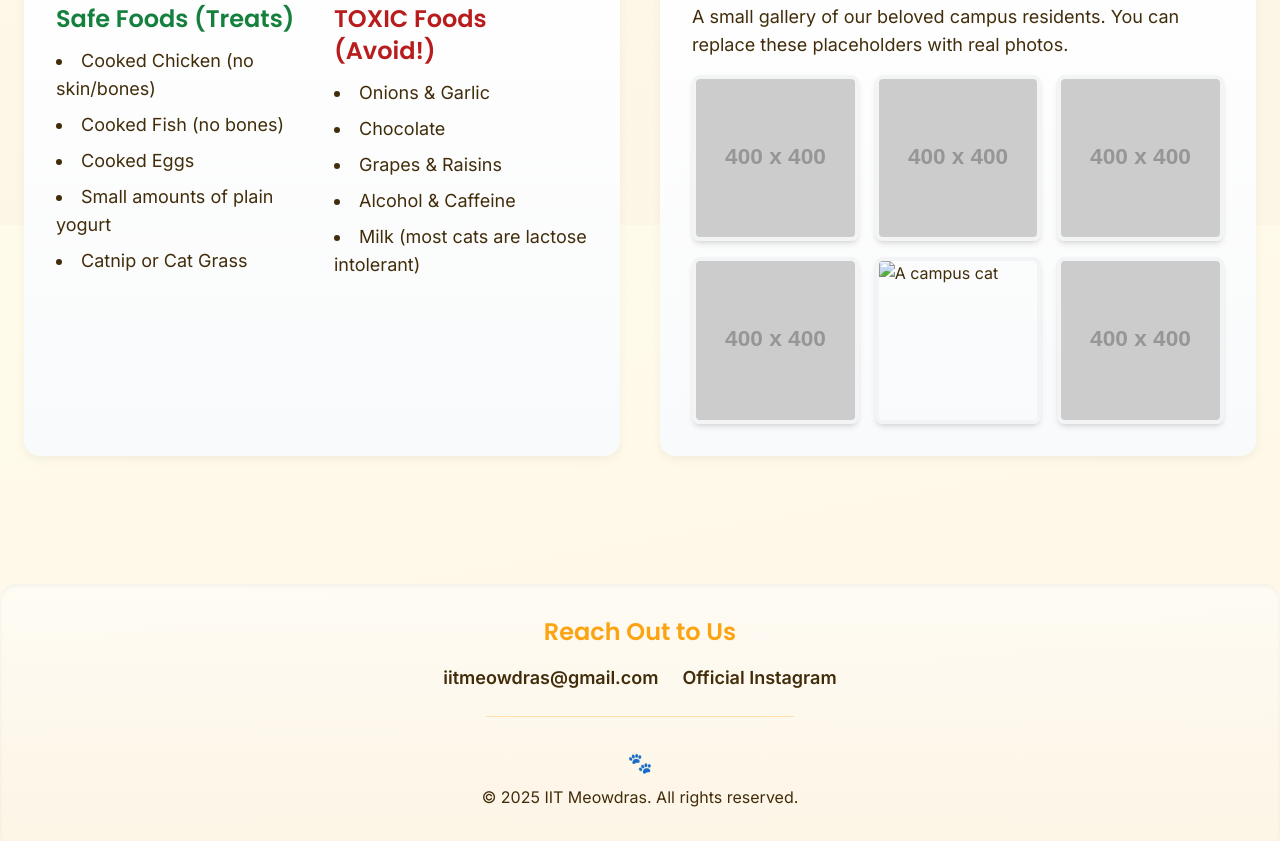
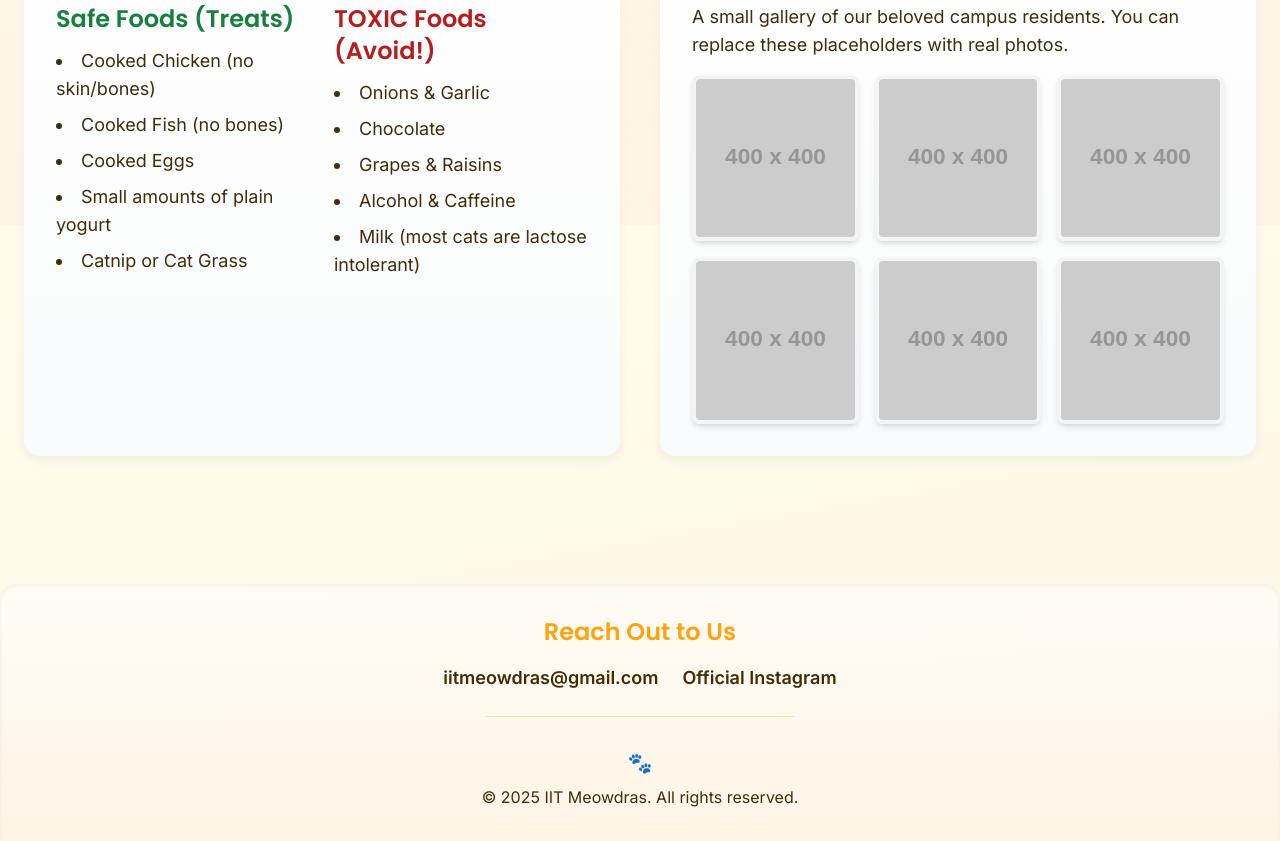
Before and after one commit to rk3141/iitmeowdras-website, a plain HTML site: page index.html in a window 1280 px wide. Shown: the part 6975-7816 px from the top of the page. Drawn offline with nearby package versions, Linux system fonts and the light colour scheme; placeholder pictures from the web are drawn by us.

Commit message:
Fix broken image in Cats of IIT Madras gallery

```diff
--- a/index.html
+++ b/index.html
@@ -265,7 +265,7 @@
                     <img src="https://placehold.co/400x400/FDF5E6/fca311?text=Fluffy" alt="A campus cat" class="gallery-img rounded-lg shadow-md w-full h-full object-cover aspect-square border-4 border-gray-100">
                     <img src="https://placehold.co/400x400/FDF5E6/fca311?text=Shadow" alt="A campus cat" class="gallery-img rounded-lg shadow-md w-full h-full object-cover aspect-square border-4 border-gray-100">
                     <img src="https://placehold.co/400x400/FDF5E6/fca311?text=Leo" alt="A campus cat" class="gallery-img rounded-lg shadow-md w-full h-full object-cover aspect-square border-4 border-gray-100">
-                    <img src="httpsDeF5E6/fca311?text=Mochi" alt="A campus cat" class="gallery-img rounded-lg shadow-md w-full h-full object-cover aspect-square border-4 border-gray-100">
+                    <img src="https://placehold.co/400x400/FDF5E6/fca311?text=Mittens" alt="A campus cat" class="gallery-img rounded-lg shadow-md w-full h-full object-cover aspect-square border-4 border-gray-100">
                     <img src="https://placehold.co/400x400/FDF5E6/fca311?text=Simba" alt="A campus cat" class="gallery-img rounded-lg shadow-md w-full h-full object-cover aspect-square border-4 border-gray-100">
                 </div>
             </div>
```
